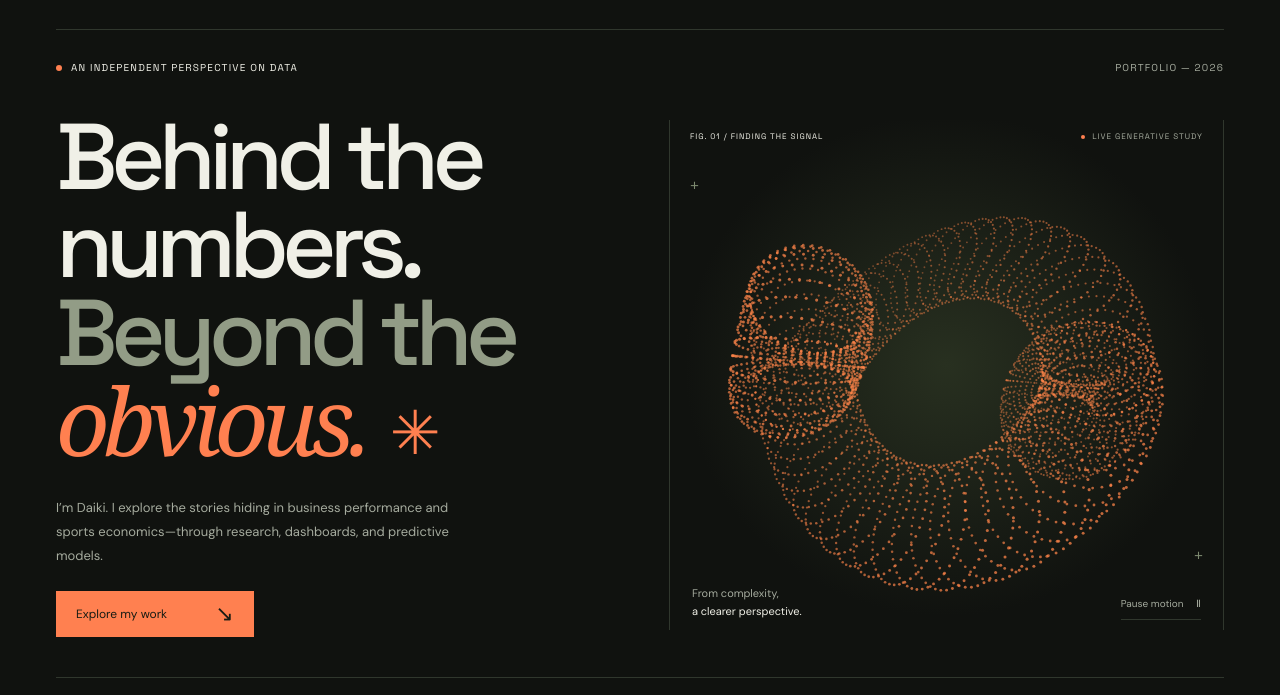
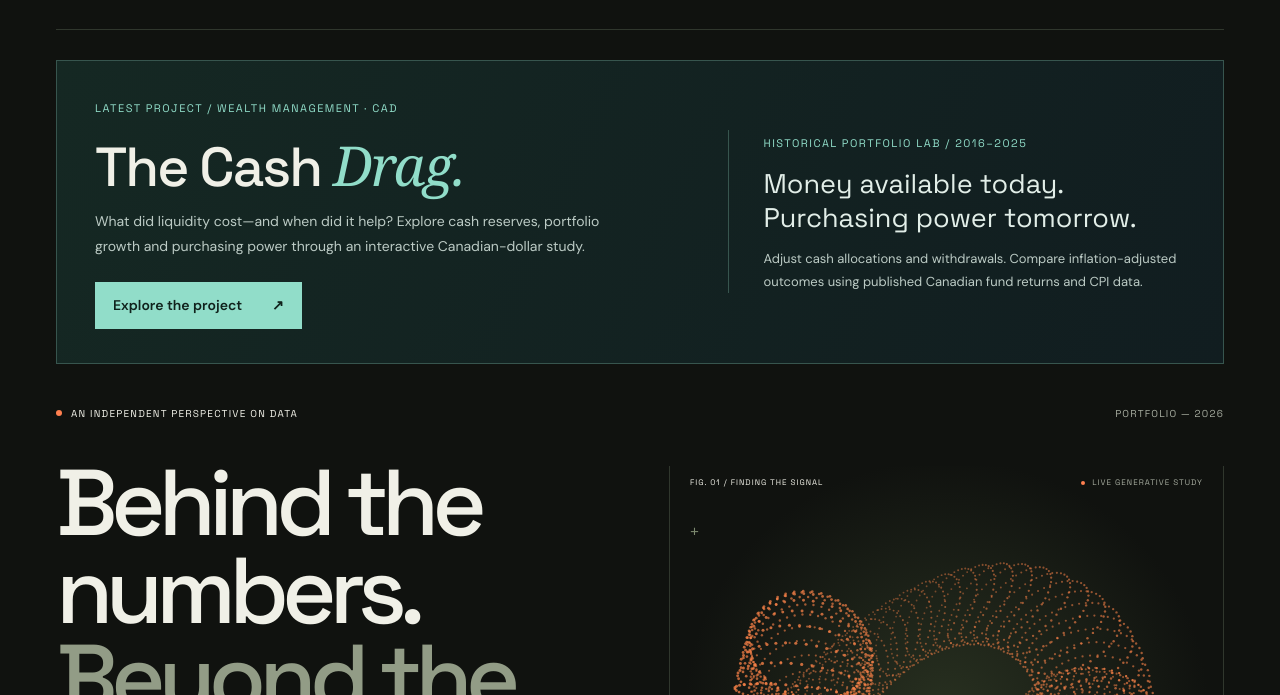
Before and after one commit to takizawadaiki/takizawadaiki.github.io, a plain HTML site: page index.html in a window 1280 px wide. Shown: the part 75-770 px from the top of the page. Drawn offline with Linux system fonts and the light colour scheme; animation ran at ten frames a second.

Commit message:
Update index.html

```diff
--- a/index.html
+++ b/index.html
@@ -4,7 +4,7 @@
 <meta charset="UTF-8"/>
 <meta name="viewport" content="width=device-width, initial-scale=1.0"/>
 <meta name="theme-color" content="#10120f"/>
-<meta name="description" content="Research and interactive analytics projects by Daiki Takizawa. Exploring business performance, sports economics, and predictive modeling."/>
+<meta name="description" content="Research and interactive analytics projects by Daiki Takizawa. Exploring wealth management, business performance, sports economics, and predictive modeling."/>
 <title>Daiki Takizawa — Data Analytics</title>
 
 <link rel="preconnect" href="https://fonts.googleapis.com"/>
@@ -1018,6 +1018,20 @@ h1 {
 
 
 .case-study{display:block;color:inherit}.case-study:hover .project-visual{filter:brightness(1.13)}.case-study:hover .case-toggle{color:var(--orange)}.case-study:focus-visible{outline:3px solid var(--orange);outline-offset:5px}
+
+/* Latest wealth-management research */
+.wealth-feature{display:grid;grid-template-columns:1.3fr 1fr;gap:40px;align-items:center;margin:30px 0 12px;padding:34px 38px;border:1px solid #37554e;background:linear-gradient(115deg,#152823,#111d20);color:var(--ink)}
+.wealth-feature .wealth-label{font:11px var(--heading);letter-spacing:1.5px;text-transform:uppercase;color:#91ddc9}
+.wealth-feature h2{font:500 clamp(32px,4.3vw,58px)/1.1 var(--heading);letter-spacing:-2px;margin:15px 0 12px}
+.wealth-feature h2 em{font-family:Georgia,serif;font-weight:400;color:#91ddc9}
+.wealth-feature p{font-size:14px;line-height:1.8;color:#bccbc5;max-width:530px}
+.wealth-feature .wealth-cta{display:inline-flex;gap:30px;align-items:center;margin-top:22px;padding:12px 18px;background:#91ddc9;color:#10221c;font-weight:600;font-size:14px}
+.wealth-feature .wealth-cta:hover{background:#b5eedf}
+.wealth-feature .wealth-detail{border-left:1px solid #37554e;padding-left:34px}
+.wealth-detail strong{display:block;font:400 27px/1.25 var(--heading);margin:12px 0;color:#e2eee8}
+.wealth-detail p{font-size:13px}
+@media(max-width:760px){.wealth-feature{grid-template-columns:1fr;gap:24px;padding:26px 23px;margin-top:22px}.wealth-feature .wealth-detail{border-left:0;border-top:1px solid #37554e;padding:20px 0 0}.wealth-feature h2{letter-spacing:-1px}}
+
 </style>
 </head>
 
@@ -1045,6 +1059,21 @@ h1 {
 </header>
 
 <main id="main" class="container">
+
+  <section class="wealth-feature" aria-labelledby="wealth-heading">
+    <div>
+      <span class="wealth-label">Latest project / Wealth management · CAD</span>
+      <h2 id="wealth-heading">The Cash <em>Drag.</em></h2>
+      <p>What did liquidity cost—and when did it help? Explore cash reserves, portfolio growth and purchasing power through an interactive Canadian-dollar study.</p>
+      <a class="wealth-cta" href="/wealth-management-analysis/">Explore the project <span aria-hidden="true">↗</span></a>
+    </div>
+    <div class="wealth-detail">
+      <span class="wealth-label">Historical portfolio lab / 2016–2025</span>
+      <strong>Money available today.<br>Purchasing power tomorrow.</strong>
+      <p>Adjust cash allocations and withdrawals. Compare inflation-adjusted outcomes using published Canadian fund returns and CPI data.</p>
+    </div>
+  </section>
+
 
   <section class="intro" aria-labelledby="page-title">
     <div class="hero-top"><div class="eyebrow"><span class="status-dot"></span> An independent perspective on data</div><span class="edition">PORTFOLIO — 2026</span></div>
```
